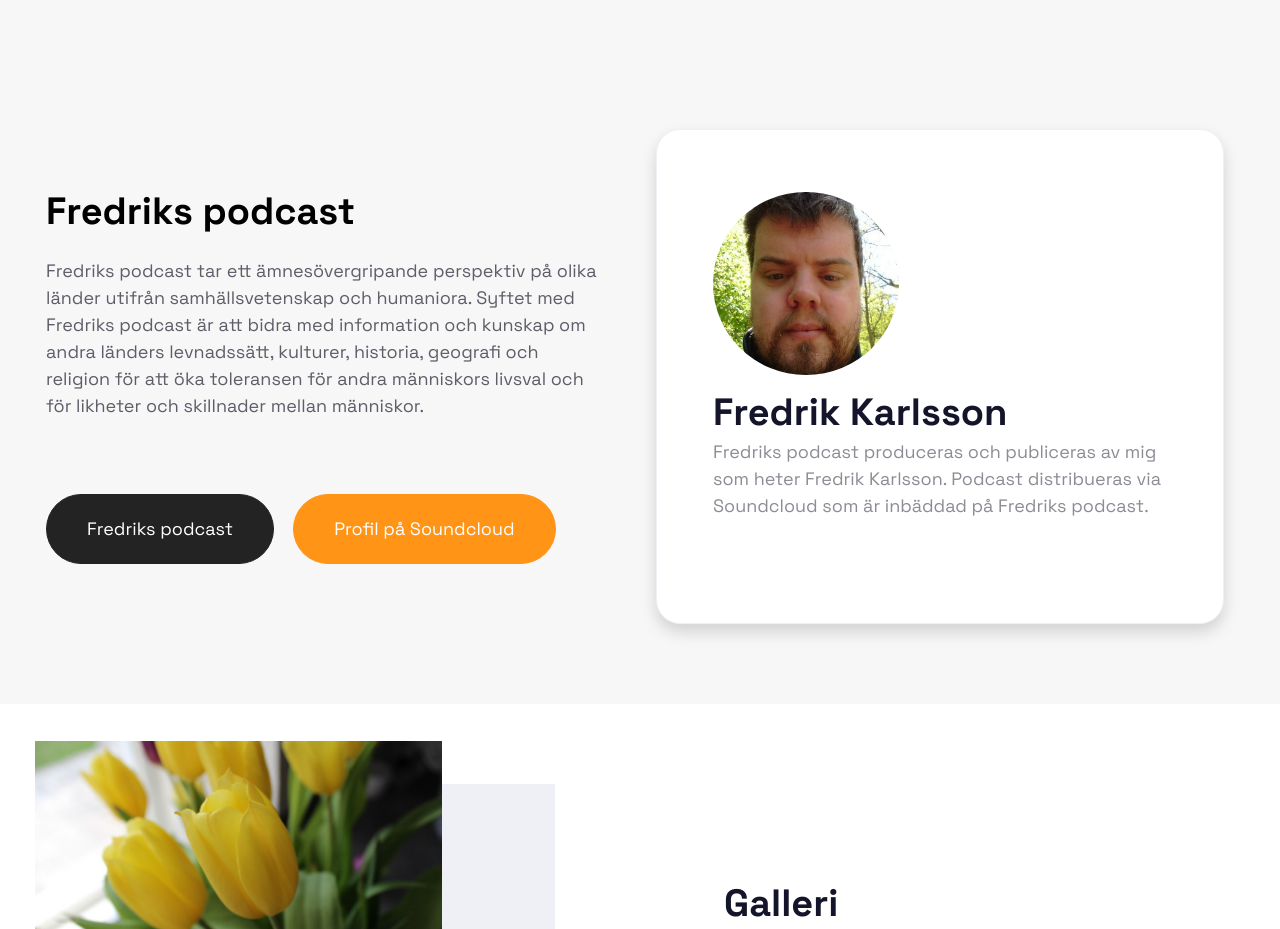
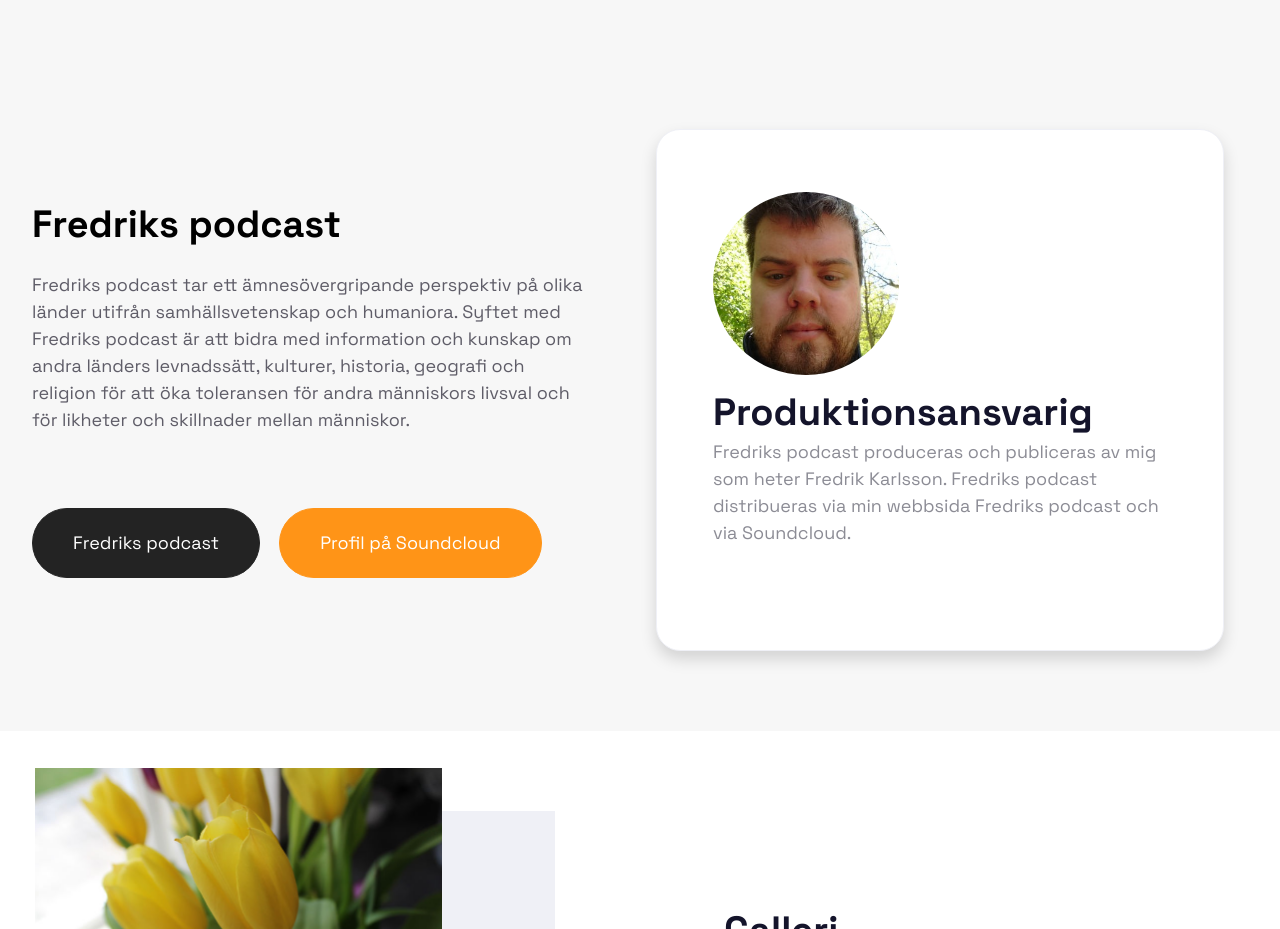
Before and after one commit to frekar06/FKSite, a plain HTML site: page index.html in a window 1280 px wide. Shown: the part 2880-3809 px from the top of the page. Drawn offline with Linux system fonts and the light colour scheme; files whose address does not match are found by name.

Commit message:
create github pages

```diff
--- a/index.html
+++ b/index.html
@@ -279,7 +279,7 @@
 
 
 
-    <div class="container">
+    <div class="container-fluid">
         <div class="row justify-content-between">
             <div class="col-12 col-lg-6">
                 <div class="right-side">
@@ -298,10 +298,9 @@
                 <div class="left-side">
                     <div class="shadow">
                         <img src="assets/images/dsc-2441-372x496.jpeg" alt="" class="align">
-                        <h5 class="card-title mbr-fonts-style display-2"><strong>Fredrik Karlsson</strong></h5>
+                        <h5 class="card-title mbr-fonts-style display-2"><strong>Produktionsansvarig</strong></h5>
 
-                        <h5 class="card-text mbr-fonts-style display-4">
-                            Fredriks podcast produceras och publiceras av mig som heter Fredrik Karlsson. Podcast distribueras via Soundcloud som är inbäddad på Fredriks podcast.&nbsp;</h5>
+                        <h5 class="card-text mbr-fonts-style display-4">Fredriks podcast produceras och publiceras av mig som heter Fredrik Karlsson. Fredriks podcast distribueras via min webbsida Fredriks podcast och via Soundcloud.&nbsp;</h5>
 
                     </div>
                 </div>
```
Also changed, not shown: 1 other file.
